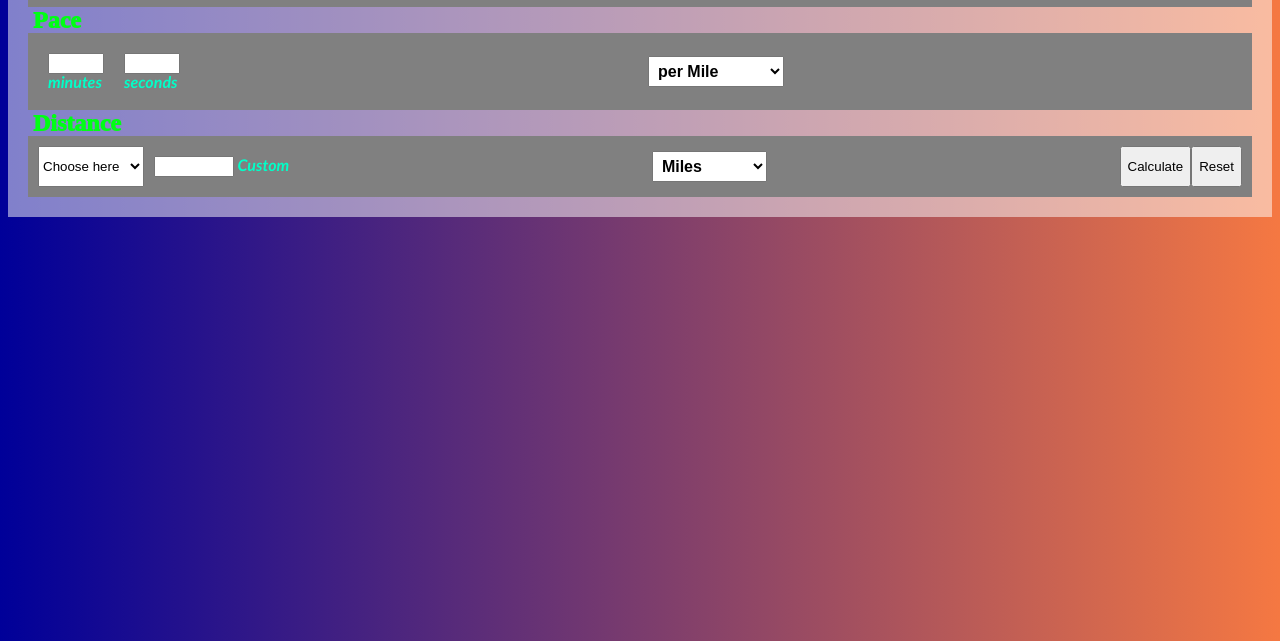
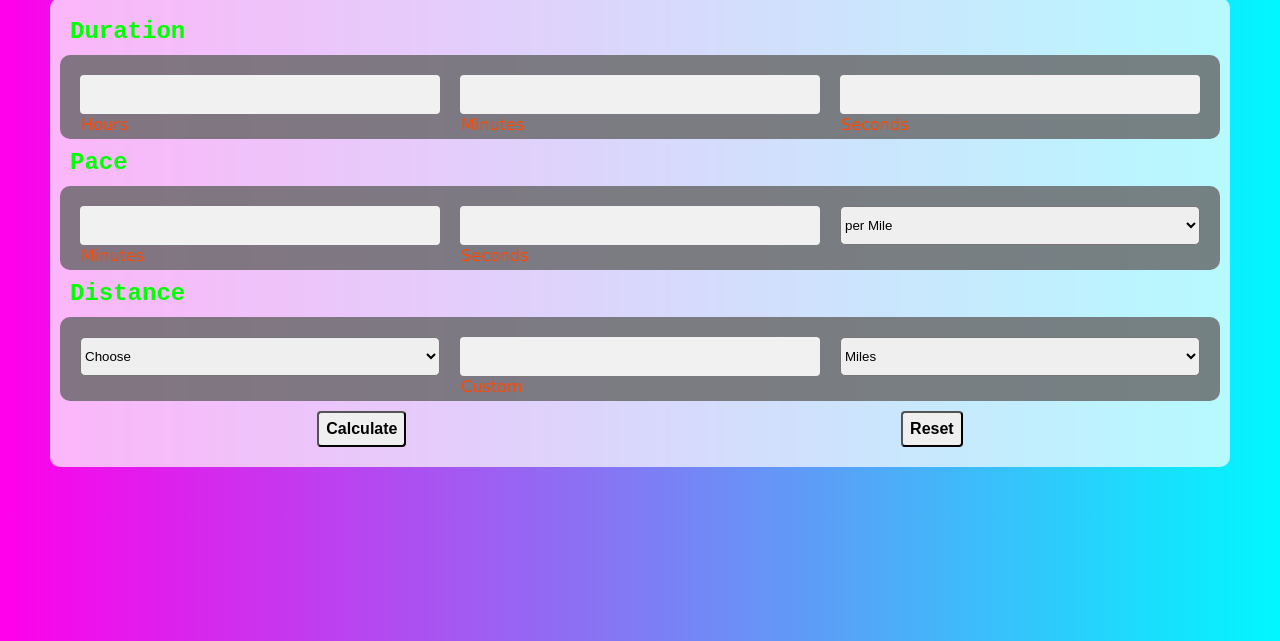
Before and after one commit to davidmay75/Race-Pace, a plain HTML site: page index.html in a window 1280 px wide. Shown: the part 159-800 px from the top of the page. Drawn offline with Linux system fonts and the light colour scheme.

Commit message:
CSS updates

```diff
--- a/css/style.css
+++ b/css/style.css
@@ -1,85 +1,122 @@
+* {
+    margin: 0;
+    padding: 0;
+  }
+
 .body{
-    background: linear-gradient(to right, #000099, #f57842);
-    color: #00ff15;
+    height: 100%;
+    width: 100%;
+    background: linear-gradient(to right, #ff00ea, #00f7ff);
+}
+h1{
+    display: block;
+    align-content: center;
+    color: rgb(255, 255, 255);
+    font-family: OCR A Std, monospace;
+    font-size: 50px;
+    font-weight: bold;
+    margin-top: 50px;
+    text-align: center;
+}
 
-    /*font-family: 'Franklin Gothic Medium', 'Arial Narrow', Arial, sans-serif;*/
-    font-size: 16px;
-    font-weight: normal;
 
-    line-height: 1em
+.calc-form{
+    padding: 50px;
+}
+
+.container{
+    width: 100%;
+    height: 100%;
 }
 
 .form-fields{
-    /*font-family: 'Gill Sans', 'Gill Sans MT', Calibri, 'Trebuchet MS', sans-serif;*/
-    font-weight: 100;
-    background-color: rgba(255, 255, 255, 0.5);
-    color: #00ff15;
-    padding: 20px;
-    margin: auto;
-
-    border-right: 5px #00ff99;
-    border-left: 5px #000000;
-}
-
-.field-items{
-    display: flex;
-    justify-content: left;
-    font-size: 1rem;
-    opacity: 1.0;
-    /*font-family: 'Gill Sans', 'Gill Sans MT', Calibri, 'Trebuchet MS', sans-serif;*/
-    font-weight: 800;
-    font-style: italic;
-    background-color: grey;
-    color: #00ffc8;
+    background-color: rgba(255, 255, 255, 0.7);
+    border-radius: 10px;
     padding: 10px;
-    margin: auto;
-}
-
-.field{
-    display: table-column;;
-    font-size: 1rem;
-    font-family: 'Gill Sans', 'Gill Sans MT', Calibri, 'Trebuchet MS', sans-serif;
-    font-weight: 800;
-    padding: 10px;
-}
-
-.field-label{
-    display: block;
-    font-size: 1rem;
-    /*font-family: 'Gill Sans', 'Gill Sans MT', Calibri, 'Trebuchet MS', sans-serif;*/
-    font-weight: 700;
-    padding: 0px;
-    margin: auto;
 }
 
 .top-label{
     display: block;
     font-size: 1.5rem;
-    /*font-family: 'Gill Sans', 'Gill Sans MT', Calibri, 'Trebuchet MS', sans-serif;*/
-    font-weight: 1000;
-    padding: 5px;
+    color: #00ff00;
+    font-family: OCR A Std, monospace;
+    font-weight: 800;
+    padding: 10px;
     margin: auto;
 }
 
-.unit{
+.field-items{
+    display: flex;
+    flex-flow: row, nowrap;
 
-    display: inline;
+    justify-content: center;
     font-size: 1rem;
 
-    font-weight: 700;
-    padding: 5px;
+    font-weight: 800;
+    background-color: rgba(100, 100, 100, 0.8);
+    padding-top: 10px;
+    padding-bottom: 15px;
+    padding-left: 10px;
+    padding-right: 10px;
+    margin: auto;
+    border-radius: 10px;
+}
+
+.field{
+    display: block;
+    font-size: 1rem;
+    width: 100%;
+    /*font-family: 'Gill Sans', 'Gill Sans MT', Calibri, 'Trebuchet MS', sans-serif;*/
+    font-weight: 100;
+    padding: 10px;
+    text-align: left;
+}
+
+.input{
+    width: 100%;
+    height: 100%;
+    border: none;
+    border-radius: 4px;
+    background-color: #f1f1f1;
+}
+
+.field-label{
+    display: block;
+    color: #ff4800;
+    font-size: 1rem;
+    font-family: 'Lucida Sans', 'Lucida Sans Regular', 'Lucida Grande', 'Lucida Sans Unicode', Geneva, Verdana, sans-serif;
+    font-weight: 100;
+    padding: 1px;
     margin: auto;
 }
 
-.butt{
-    display: inline;
+.buttons{
+    display: flex;
+    flex-direction: row;
+
+    justify-content: center;
+    align-content: center;
+    border-radius: 4px;
+    font-size: 1rem;
+    padding: 10px;
+    margin: auto;
+}
+.button{
+    display: flex;
+    flex-direction: row;
+
+    justify-content: center;
+    align-content: center;
+    border-radius: 4px;
     font-size: 1rem;
     /*font-family: 'Gill Sans', 'Gill Sans MT', Calibri, 'Trebuchet MS', sans-serif;*/
     font-weight: 700;
-    padding: 5px;
+    padding: 7px;
     margin: auto;
 }
 
-.grid-1{
-    text-align: center;
+.dropdown{
+    width: 100%;
+    height: 100%;
+    border-radius: 5px;
 }
--- a/index.html
+++ b/index.html
@@ -5,104 +5,99 @@
 	<meta name="viewport" content="width=device.width, intitial-scale=1.0">
 	<link rel="stylesheet" type="text/css" href="css/style.css">
 	<script defer src="js/script.js"></script>
-	<title>RacePaceCamelCase</title>
+	<title>RacePace</title>
 </head>
 <body class="body">
 	<header class="grid-1">
-		<h1>RacePace</h1>
+		<h1>Race Pace</h1>
 	</header>
 
 <div id="error"></div>
 
 <div class="container">
-
-<form id="calc-form" action="#" method="GET">
+		<form id="calc-form" class="calc-form"  action="#" method="GET">
 
 				<div class="form-fields">
-
-		<div class="duration">
 
 					<label class="top-label">Duration</label>
 
 						<div class="field-items">
-
 							<div class="field" data-errormsg="">
-					<input type="number" id="input-dur-hours" name="input-dur-hours" min="0" max="3073">
-					<label for="input-dur-hours">Hours</label>
+								<input type="number" id="input-dur-hours" name="input-dur-hours" class="input" min="0" max="3073">
+								<label for="input-dur-hours" class="field-label">Hours</label>
 							</div>
 
 							<div class="field" data-errormsg="">
-					<input type="number" id="input-dur-minutes" name="input-dur-minutes" min="0" max="59">
-					<label for="input-dur-minutes">Minutes</label>
+								<input type="number" id="input-dur-minutes" name="input-dur-minutes" class="input" min="0" max="59">
+								<label for="input-dur-minutes" class="field-label">Minutes</label>
 							</div>
 
 							<div class="field" data-errormsg="">
-					<input type="number" id="input-dur-seconds" name="input-dur-seconds" min="0" max="59">
-					<label for="input-dur-seconds">Seconds</label>
-				</div>
+								<input type="number" id="input-dur-seconds" name="input-dur-seconds" class="input" min="0" max="59">
+								<label for="input-dur-seconds" class="field-label">Seconds</label>
 							</div>
 						</div>
 
-		<div class="pace">
 					<label class="top-label">Pace</label>
 						<div class="field-items">
-
 							<div class="field">
-					<input type="number" id="input-pace-min" min="0" max="59">
-					<label class="field-label" for="input-pace-min">minutes</label>
+								<input type="number" id="input-pace-min" class="input" min="0" max="59">
+								<label class="field-label" for="input-pace-min">Minutes</label>
 							</div>
 
 							<div class="field">
-					<input type="number" id="input-pace-sec" min="0" max="59">
-					<label class="field-label" for="input-pace-sec">seconds</label>
+								<input type="number" id="input-pace-sec" class="input" min="0" max="59">
+								<label class="field-label" for="input-pace-sec">Seconds</label>
 							</div>
 
-				<select class="unit" id="pace-unit">
+							<div class=field>
+							<select class="dropdown" id="pace-unit">
 								<option value="miles">per Mile</option>
 								<option value="kilometers">per Kilometer</option>
 							</select>
-
 							</div>
 						</div>
 
-		<div class="distance">
 						<label class="top-label">Distance</label>
 							<div class="field-items">
-
+								<div class=field>
 								<select class="dropdown" id="presetDists">
-						<option value="" selected disabled hidden>Choose here</option>
+									<option value="" selected disabled hidden>Choose</option>
 									<option value="5.0">5k</option>
 									<option value="10.0">10k</option>
 									<option value="15.0">15k</option>
 									<option value="21.0975">Half Marathon</option>
 									<option value="42.195">Marathon</option>
 								</select>
+								</div>
 
 								<div class="field">
-						<input type="number" id="input-distance" min="0" max="24000">
-						<label for="input-distance">Custom</label>
+									<input type="number" id="input-distance" class="input" min="0" max="24000">
+									<label for="input-distance" class="field-label">Custom</label>
 								</div>
 
-					<select class="unit" id="dis-unit">
+								<div class=field>
+								<select class="dropdown" id="dis-unit">
 									<option value="miles">Miles</option>
 									<option value="kilometers">Kilometers</option>
 								</select>
-
-					<button type="button" id='button-calculate'>Calculate</button>
-					<input type="button"  id="button-reset" onclick="resetForm()" value="Reset" >
 								</div>
 							</div>
 
+				<div class= buttons>
+					<button type="button" id='button-calculate' class='button'>Calculate</button>
+					<input type="button"  id="button-reset" class='button' onclick="resetForm()" value="Reset" >
+				</div>
+
+			</div>
+
+			</form>
 
 </div>
 
 
 
 
-</form>
-
-
-</div>
 
 </body>
 </html>
--- a/js/script.js
+++ b/js/script.js
@@ -24,6 +24,7 @@ document.getElementById('dis-unit').onchange = function(){
 //change custom dist to same as preset dist
 presetDist.onchange = function(){
     customDist.value = null;
+    //if miles then convert kiloToMile
 }
 //resets preset dropdown when custom dist input
 customDist.oninput = function(){
```
Lines whose indentation alone changed are shown as unchanged.
